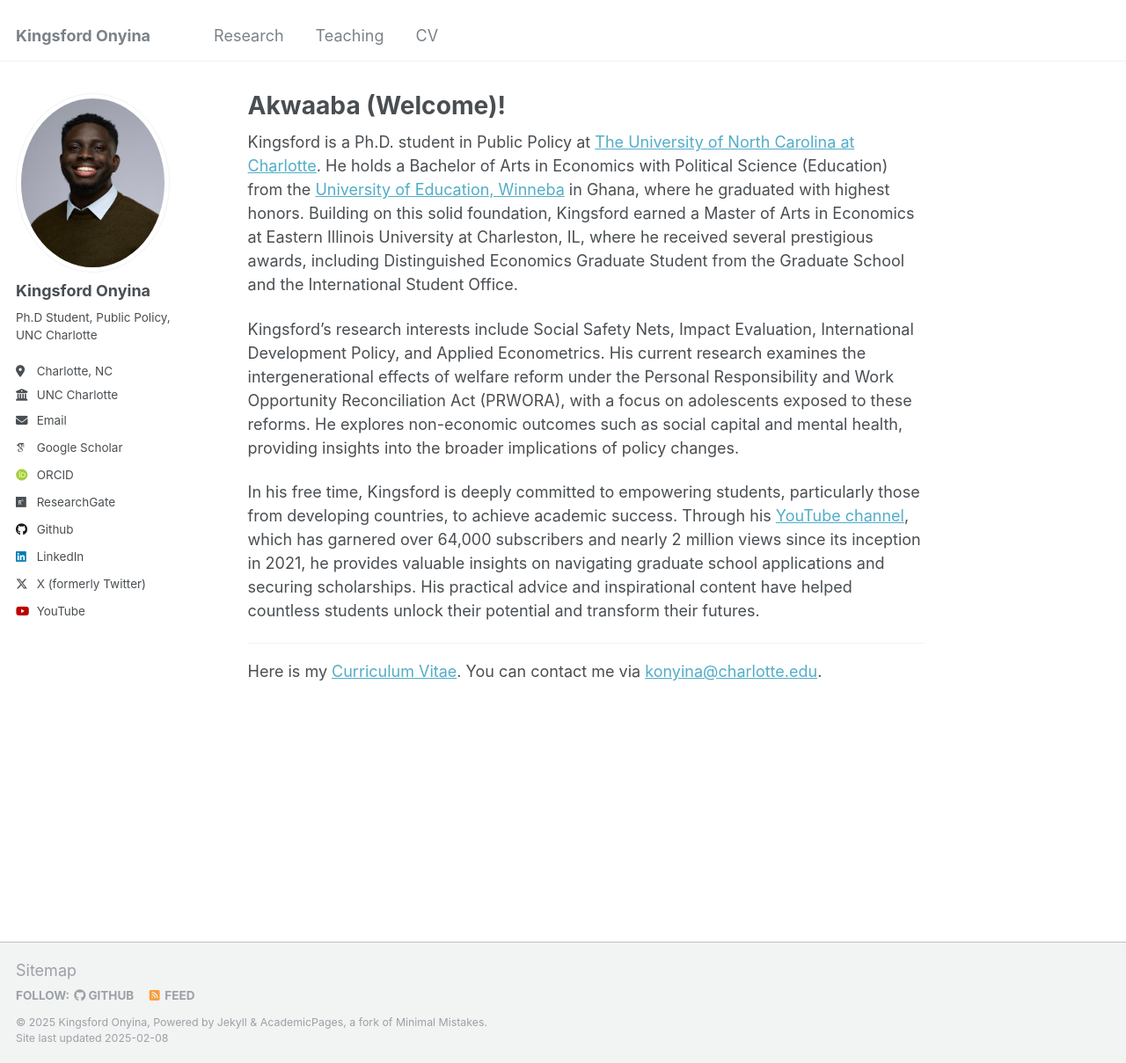
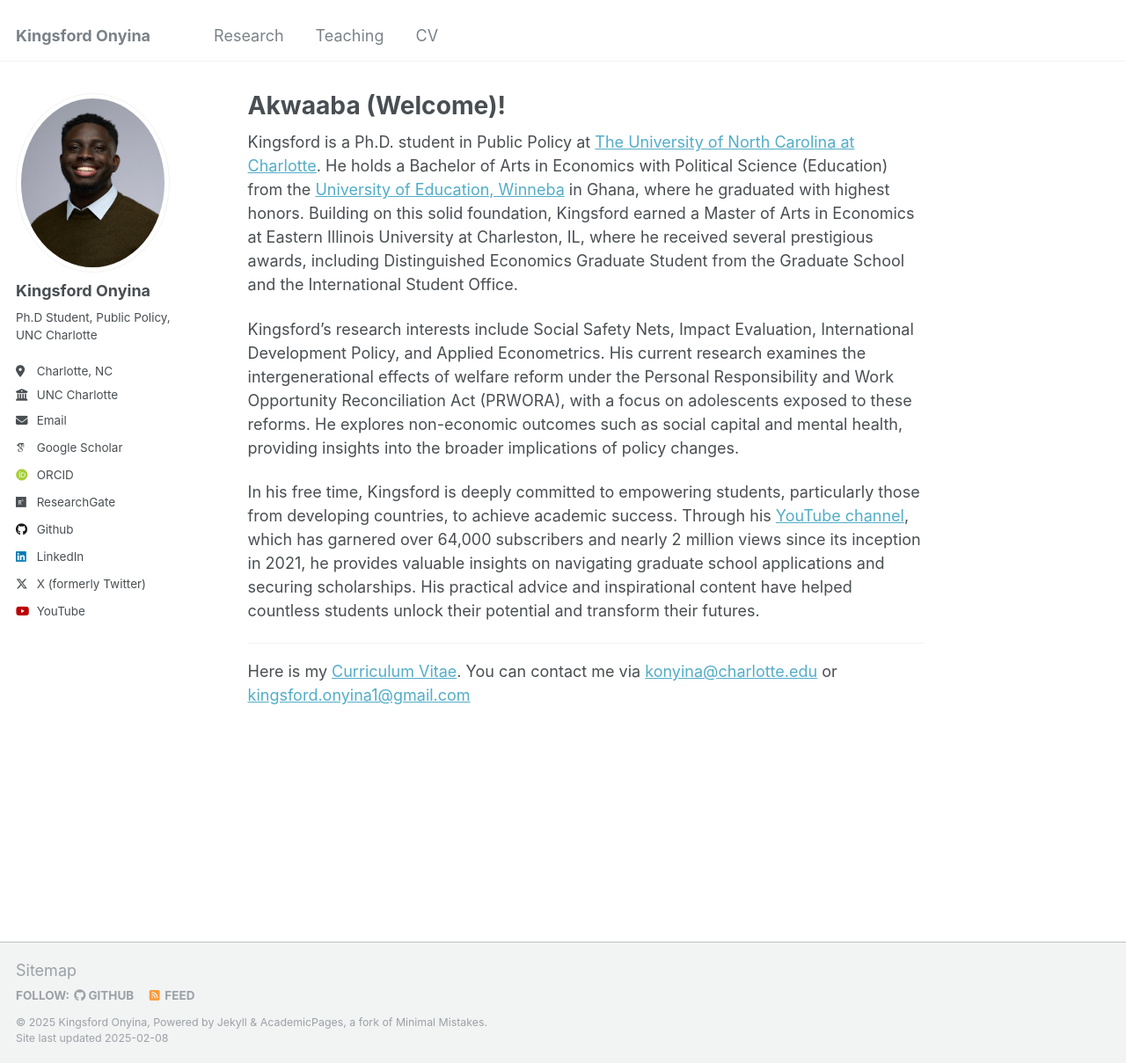
Before and after one commit to kingsfordonyina/kingsfordonyina.github.io, a Jekyll site: the page built from _pages/about.md, in a window 1280 px wide and 1209 px high. Shown: the whole window at 88% size. Built offline with Jekyll 4.4.1, drawn with Linux system fonts in a browser that asks for light colours; some web fonts are replaced.

Commit message:
Update about.md

```diff
--- a/_pages/about.md
+++ b/_pages/about.md
@@ -14,4 +14,4 @@
 
 ---
 
-Here is my [Curriculum Vitae](/files/12-4-2024_konyinacv.pdf). You can contact me via [konyina@charlotte.edu](mailto:konyina@charlott.edu).
+Here is my [Curriculum Vitae](/files/12-4-2024_konyinacv.pdf). You can contact me via [konyina@charlotte.edu](mailto:konyina@charlotte.edu) or [kingsford.onyina1@gmail.com](mailto:kingsford.onyina1@gmail.com)
```
